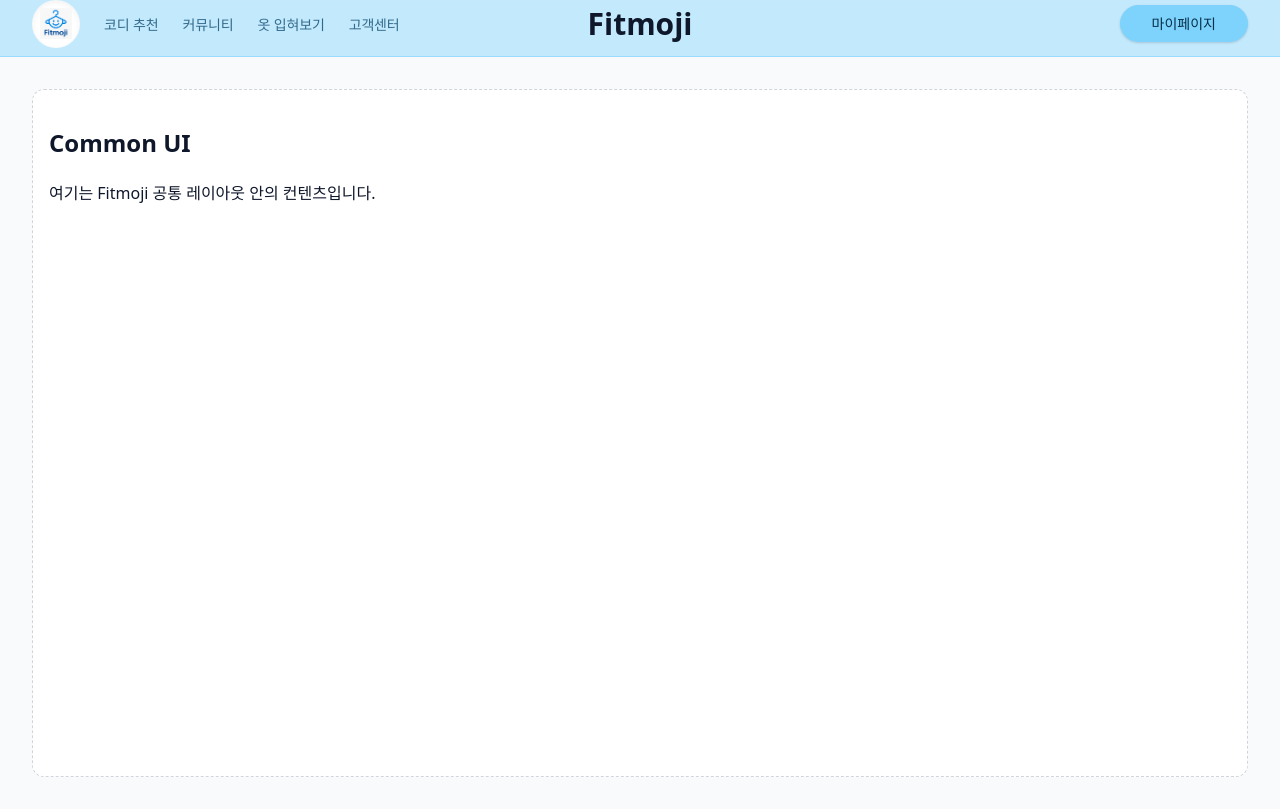
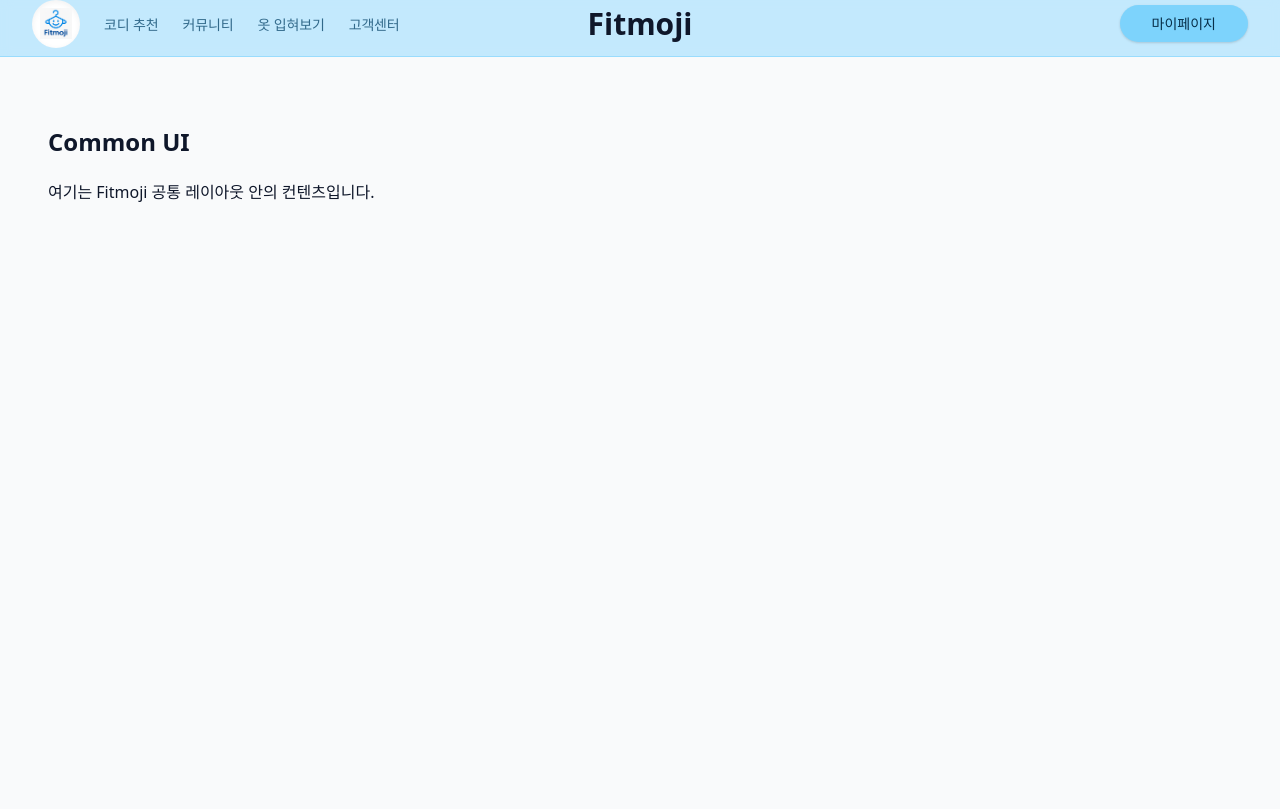
Before and after one commit to fitmoji-khu/frontend, a React (Vite) app: page / in a window 1280 px wide. Built offline with nearby package versions, Linux system fonts and the light colour scheme.

Commit message:
Add files via upload

```diff
--- a/src/App.css
+++ b/src/App.css
@@ -7,9 +7,7 @@
 *{ box-sizing:border-box; }
 
 html, body { height:100%; }
-
 html { font-size:16px; -webkit-text-size-adjust:100%; }
-
 body {
   margin:0;
   line-height:1.5;
@@ -73,7 +71,6 @@ a{ text-decoration:none; color:inherit; }
 .py-2{ padding-top:.5rem; padding-bottom:.5rem; }
 
 @media (min-width:640px){ .sm\:inline-flex{ display:inline-flex; } }
-
 @media (min-width:768px){
   .md\:block{ display:block; }
   .md\:hidden{ display:none; }
@@ -92,14 +89,12 @@ a{ text-decoration:none; color:inherit; }
 }
 
 header{ backdrop-filter:saturate(1) blur(6px); }
-
 header nav ul{
   list-style:none; margin:0; padding:0;
   display:flex; gap:20px; align-items:center; flex-wrap:nowrap;
 }
 
 header nav a{ white-space:nowrap; }
-
 header h1{
   margin:0;
   font-size:clamp(22px, 2vw + 10px, 30px);
@@ -118,7 +113,6 @@ a.btn-mypage{
   padding:10px 18px; font-weight:600; border-radius:9999px;
   box-shadow:0 1px 2px rgba(0,0,0,.06), 0 1px 3px rgba(0,0,0,.1);
 }
-
 a.btn-mypage:hover{ background:var(--sky-400); }
 
 main{
@@ -129,8 +123,9 @@ main{
 main > div{
   width:100%;
   min-height:calc(100vh - 64px - 48px);
-  border:1px dashed var(--gray-300);
-  background:#fff; border-radius:12px;
+  border:0 !important;
+  background:transparent !important;
+  border-radius:0;
 }
 
 header .px-4{
```
